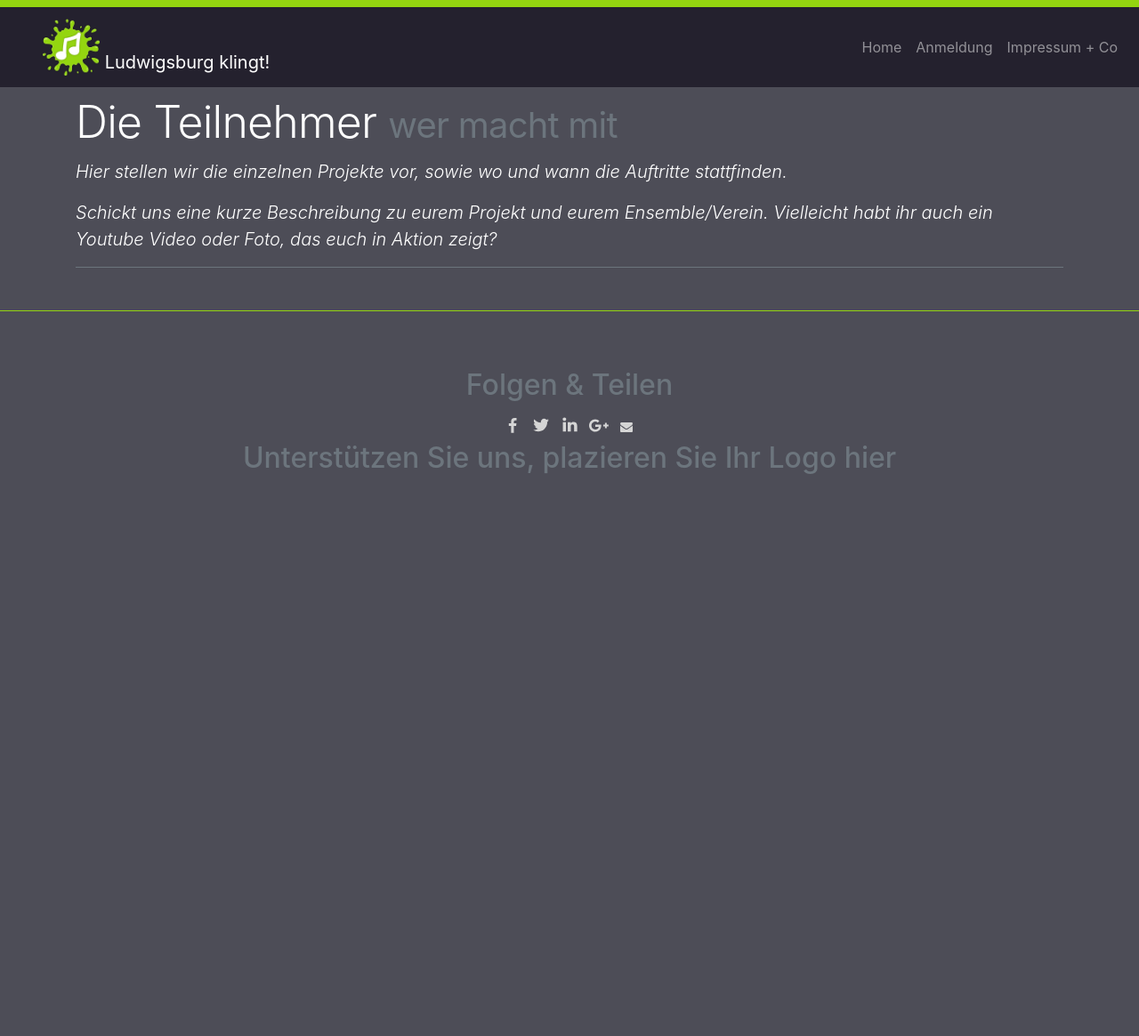
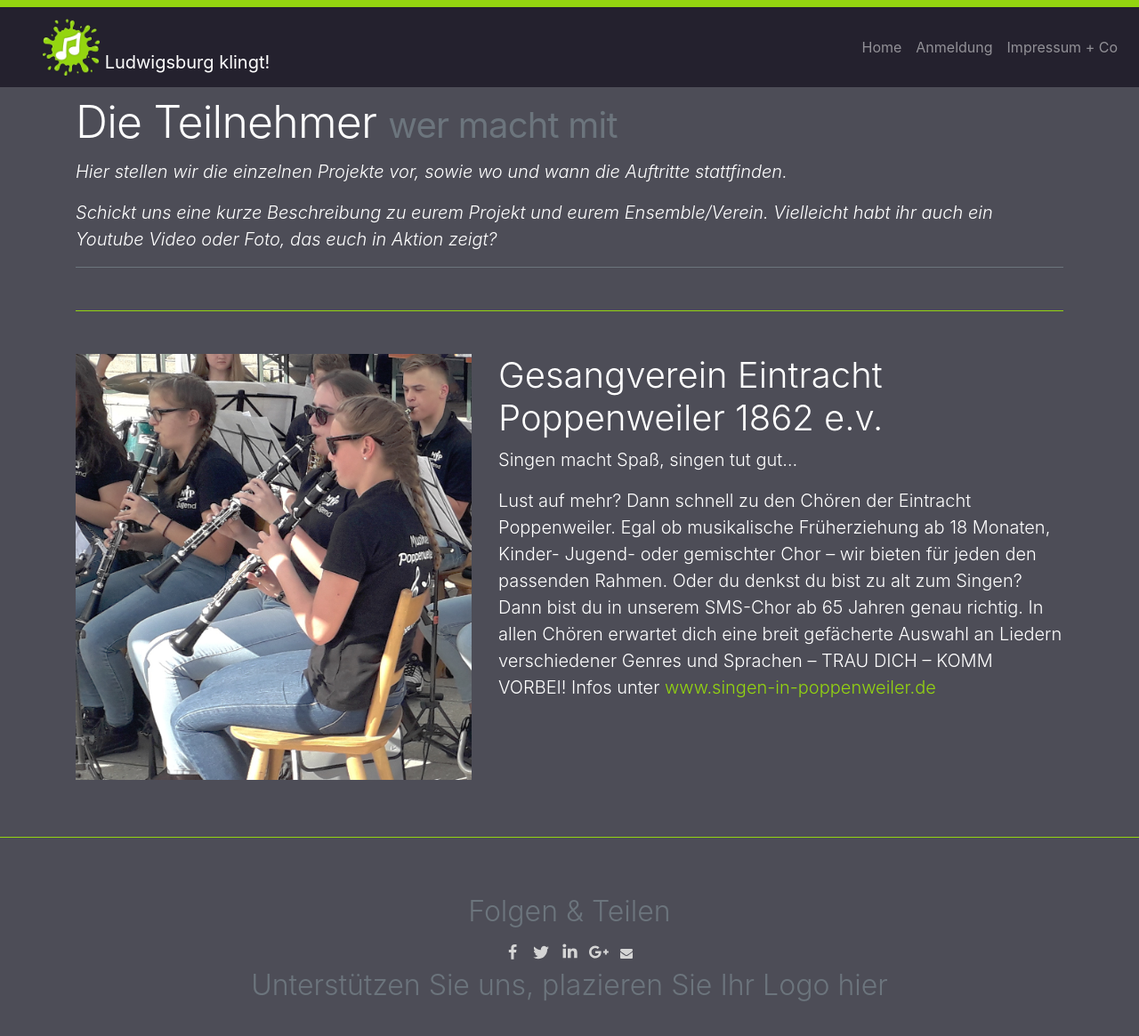
Before and after one commit to Harald-LB/LB-klingt, a Jekyll site: the page built from _posts/2019-12-11-teilnehmer.markdown, in a window 1280 px wide and 1231 px high. Shown: the top 1165 px of the window at 89% size. Built offline with Jekyll 4.4.1, drawn with Linux system fonts in a browser that asks for light colours.

Commit message:
Teilnehmer hinzugefügt

```diff
--- /dev/null
+++ b/_layouts/participants.html
@@ -0,0 +1,16 @@
+---
+layout: default
+---
+{% comment %} <!-- template for a normal article -->{% endcomment %}
+
+<!-- layout article -->
+<main role="main">
+  <div class="container" style="margin-top: 7em">
+    <h2 class="featurette-heading my-md-3">{{ page.title | escape }}
+      <small class="text-muted">{{ page.subtitle | escape }}</small></h2>
+    <div class="lead">
+      {{ content }}
+    </div>
+  </div>
+</main>
+<!-- end layout article -->
--- a/_posts/2019-12-11-teilnehmer.markdown
+++ b/_posts/2019-12-11-teilnehmer.markdown
@@ -17,3 +17,33 @@ zu eurem Projekt und eurem Ensemble/Verein.
 Vielleicht habt ihr auch ein Youtube Video oder Foto, das euch in Aktion zeigt?
 </div>
 <!--more-->
+
+<hr class="my-md-5">
+
+<div class="row featurette">
+  <div class="col-md-7 order-md-2 mb-3">
+
+# Gesangverein Eintracht Poppenweiler 1862 e.v.
+Singen macht Spaß, singen tut gut…
+
+Lust auf mehr?
+Dann schnell zu den Chören der Eintracht Poppenweiler.
+Egal ob musikalische Früherziehung ab 18 Monaten, Kinder- Jugend- oder gemischter
+Chor – wir bieten für jeden den passenden Rahmen.
+Oder du denkst du bist zu alt zum Singen?
+Dann bist du in unserem SMS-Chor ab 65 Jahren genau richtig.
+In allen Chören erwartet dich eine breit gefächerte Auswahl
+an Liedern verschiedener Genres und Sprachen – TRAU DICH – KOMM VORBEI!
+Infos unter [www.singen-in-poppenweiler.de](https://www.singen-in-poppenweiler.de)
+
+
+
+  </div>
+  <div class="col-md-5 order-md-1">
+  <img src="assets/img/music/mv-p-3.jpg"
+     alt=""
+     width="500"
+     height="500"
+     class="featurette-image img-fluid mx-auto">
+  </div>
+</div>
--- a/_sass/_branding.scss
+++ b/_sass/_branding.scss
@@ -42,3 +42,12 @@ $nav-tabs-link-hover-border-color:  $gray-500 $gray-500 $nav-tabs-border-color ;
 
   }
 }
+
+// Thin out the  headings (may be also "letter-spacing: -.05rem;")
+$headings-font-weight: 300;
+
+.landingpage-img-md-left {
+  @include img-fluid;
+  @include float-left;
+  max-width: 50%;
+}
```
Also changed, not shown: other parts of _posts/2019-12-11-teilnehmer.markdown (+2 -2 lines).
